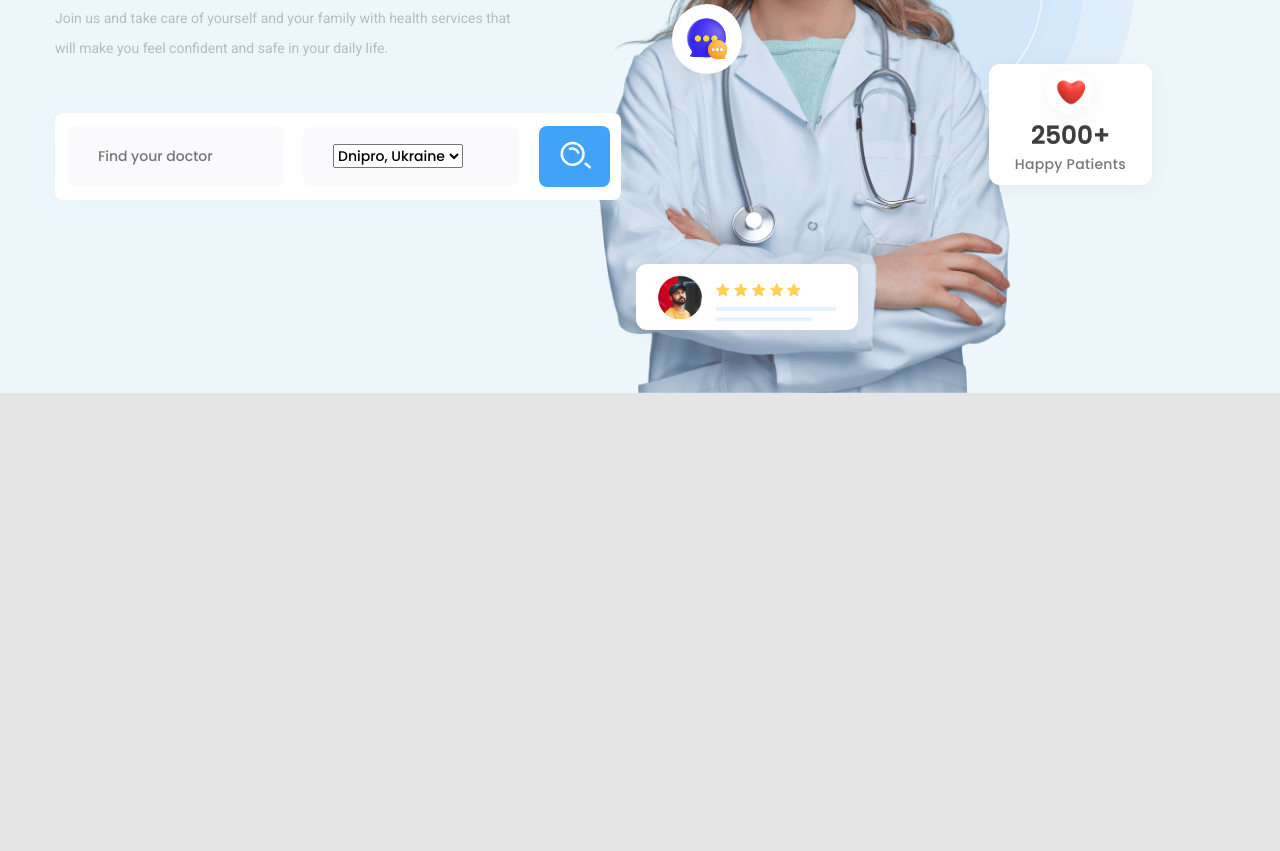
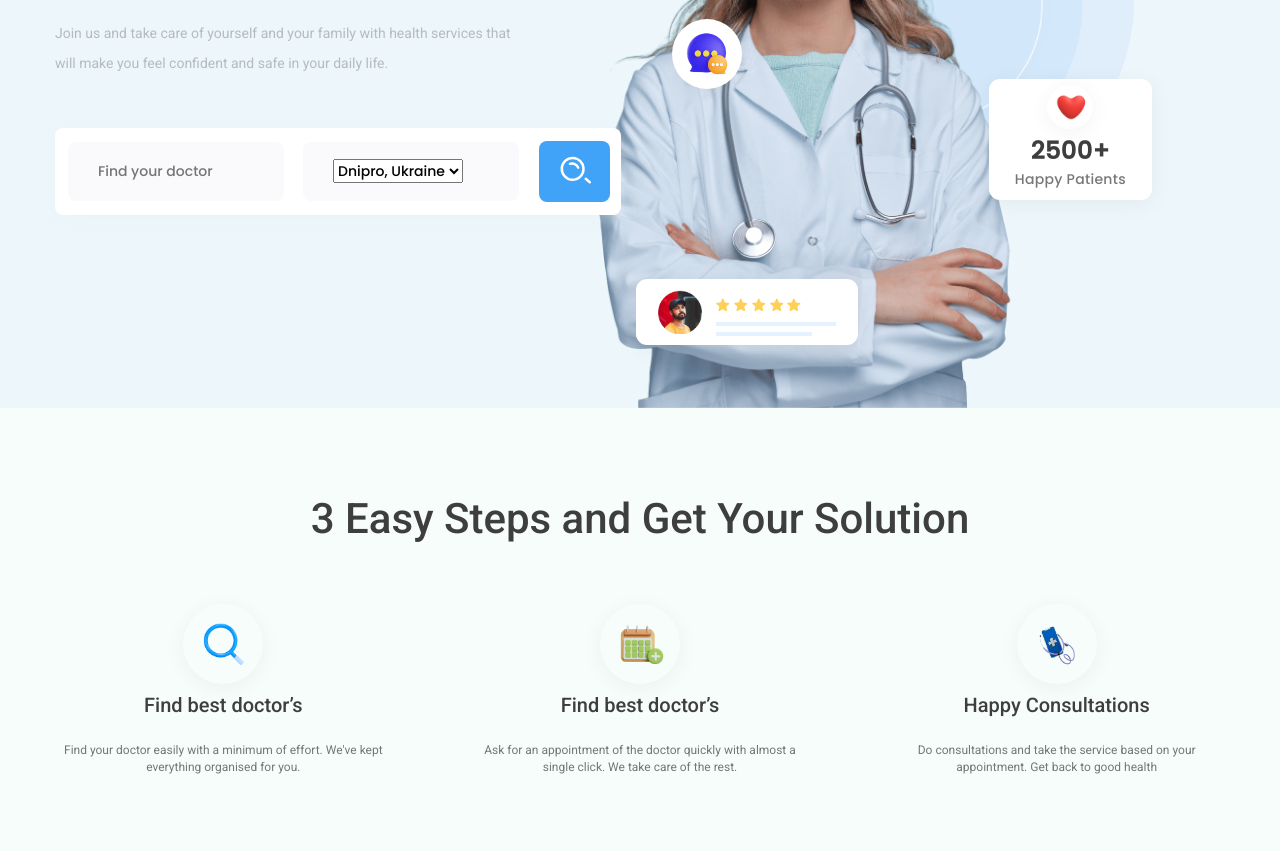
Before and after one commit to Myrhoiazov/HEALTCARE, a plain HTML site: page index.html in a window 1280 px wide. Shown: the part 489-1340 px from the top of the page. Before the commit the page ends 882 px from the top, so only its background shows below. Drawn offline with Linux system fonts and the light colour scheme.

Commit message:
add: step section

```diff
--- a/index.html
+++ b/index.html
@@ -156,6 +156,35 @@
           </ul>
         </div>
       </section>
+      <!-- Steps -->
+      <section class="step">
+        <div class="container">
+          <h2 class="step__title title">3 Easy Steps and Get Your Solution</h2>
+          <ul class="step__items">
+            <li class="step__item">
+              <div class="step__thumb thumb-loop">
+                <img src="./images/png/step/step-loop.png" alt="" class="step__icon" width="48"/>
+              </div>
+              <h3 class="step__text">Find best doctor’s</h3>
+              <p class="step__subtext">Find your doctor easily with a minimum of effort. We've kept everything organised for you.</p>
+            </li>
+            <li class="step__item">
+                <div class="step__thumb thumb-callendar">
+                  <img src="./images/png/step/step-callendar.png" alt="" class="step__icon" width="48"/>
+                </div>
+                <h3 class="step__text">Find best doctor’s</h3>
+                <p class="step__subtext">Ask for an appointment of the doctor quickly with almost a single click. We take care of the rest.</p>
+              </li>
+              <li class="step__item">
+                <div class="step__thumb thumb-heart">
+                  <img src="./images/png/step/step-heart.png" alt="" class="step__icon" width="48"/>
+                </div>
+                <h3 class="step__text">Happy Consultations</h3>
+                <p class="step__subtext">Do consultations and  take the service based on your appointment. Get back to good health</p>
+              </li>
+          </ul>
+        </div>
+      </section>
     </main>
     <footer></footer>
   </body>
--- a/sass/components/_header.scss
+++ b/sass/components/_header.scss
@@ -1,13 +1,11 @@
 .header {
   background-color: rgb(236, 246, 251);
-  padding-top: 15px;
-
+  padding: 15px 0;
 }
 
 .header__inner {
   display: flex;
   align-items: center;
-
 }
 
 .header__btn {
@@ -20,10 +18,12 @@
   border-radius: 5px;
   cursor: pointer;
 
-    transition: box-shadow .4s;
+  box-shadow: transparent;
 
-    &:hover{
-      box-shadow: 0px 4px 22px rgba(0, 0, 0, 0.2);
-    }
+  transition: box-shadow 0.4s;
+
+  &:hover {
+    box-shadow: 0 5px 10px rgba(146, 211, 255, 0.5);
 
   }
+}
--- a/sass/components/_nav.scss
+++ b/sass/components/_nav.scss
@@ -20,6 +20,7 @@
   line-height: 1.7;
 
   color: $text-accent;
+  transition: all .3s;
 
   &:hover{
     color: $brand-color;
--- /dev/null
+++ b/sass/components/_steps.scss
@@ -0,0 +1,76 @@
+.step {
+  text-align: center;
+  padding: 75px 0;
+}
+
+.step__title {
+  margin-bottom: 50px;
+}
+.step__items {
+  display: flex;
+  justify-content: space-between;
+}
+.step__item {
+  width: calc((100% - 2 * 80px) / 3);
+}
+
+.step__thumb {
+  display: flex;
+  align-items: center;
+  justify-content: center;
+
+  margin-left: auto;
+  margin-right: auto;
+
+  width: 80px;
+  height: 80px;
+  border-radius: 50%;
+
+  margin-bottom: 5px;
+
+  box-shadow: 0px 4px 22px rgba(0, 0, 0, 0.05);
+
+  .thumb-loop {
+    background: linear-gradient(
+      180deg,
+      rgba(0, 158, 255, 0.1) 0%,
+      rgba(56, 175, 255, 0.1) 100%
+    );
+  }
+
+  .thumb-callendar {
+    background: radial-gradient(
+      51.35% 53.44% at 48.82% 46.56%,
+      rgba(255, 170, 6, 0.12) 0%,
+      rgba(255, 180, 26, 0.12) 100%
+    );
+  }
+
+  .thumb-heart {
+    background: linear-gradient(
+      90.26deg,
+      #5aaeff 0.21%,
+      rgba(99, 203, 254, 0.65) 97.38%
+    );
+  }
+}
+
+.step__icon {
+  display: inline-block;
+  width: 49px;
+}
+.step__text {
+  font-weight: 500;
+  font-size: 20px;
+  line-height: 1.6;
+
+  color: $title;
+
+  margin-bottom: 21px;
+}
+.step__subtext {
+  font-size: 12px;
+  line-height: 1.4;
+
+  color: $text;
+}
--- a/sass/main.scss
+++ b/sass/main.scss
@@ -6,3 +6,4 @@
 @import './components/logo';
 @import './components/nav';
 @import './components/hero';
+@import './components/steps';
--- a/sass/utils/_common.scss
+++ b/sass/utils/_common.scss
@@ -22,3 +22,13 @@ img {
   object-position: center;
   height: auto;
 }
+
+.title {
+  font-family: 'Roboto';
+  font-style: normal;
+  font-weight: 500;
+  font-size: 42px;
+  line-height: 1.7;
+
+  color: $title;
+}
--- a/sass/utils/_variables.scss
+++ b/sass/utils/_variables.scss
@@ -1,7 +1,11 @@
 $brand-color: rgba(64, 163, 248, 1);
-$bcg-color:#E5E5E5;
-$bcg-accent: linear-gradient(180deg, rgba(0, 158, 255, 0.1) 0%, rgba(56, 175, 255, 0.1) 100%);
-$title: #3E3E3E;
+$bcg-color: rgb(247, 253, 251);
+$bcg-accent: linear-gradient(
+  180deg,
+  rgba(0, 158, 255, 0.1) 0%,
+  rgba(56, 175, 255, 0.1) 100%
+);
+$title: #3e3e3e;
 $text: rgba(61, 61, 63, 0.7);
 $text-accent: rgba(117, 117, 117, 0.46);
 $white: #fff;
```
Also changed, not shown: css/main.css, css/main.min.css, images/png/step/step-callendar.png (added), images/png/step/step-heart.png (added), images/png/step/step-loop.png (added), 2 other files. Lines whose indentation alone changed are shown as unchanged.
